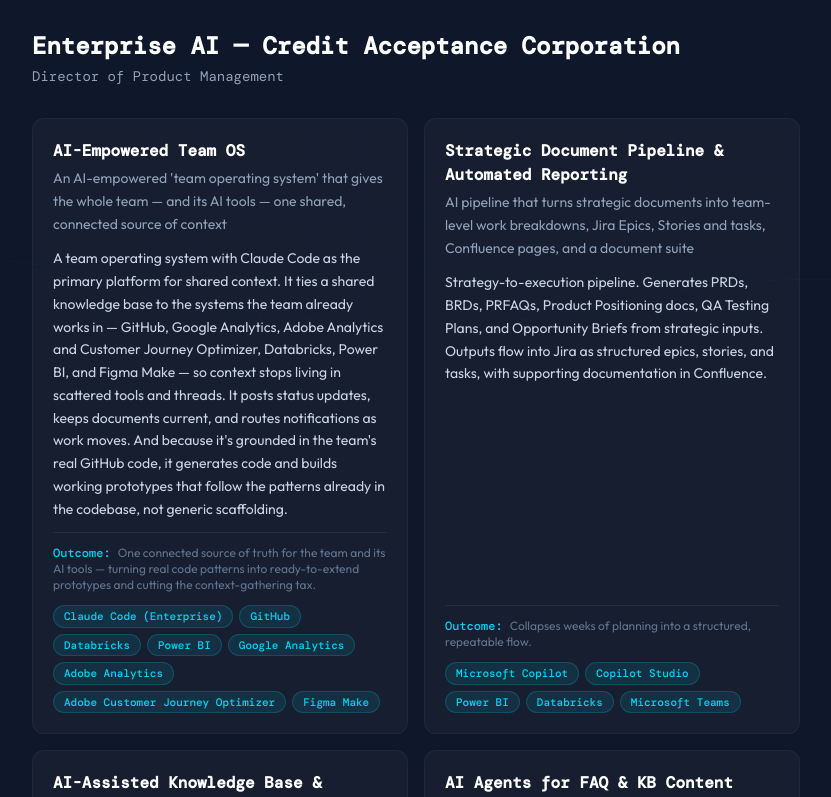
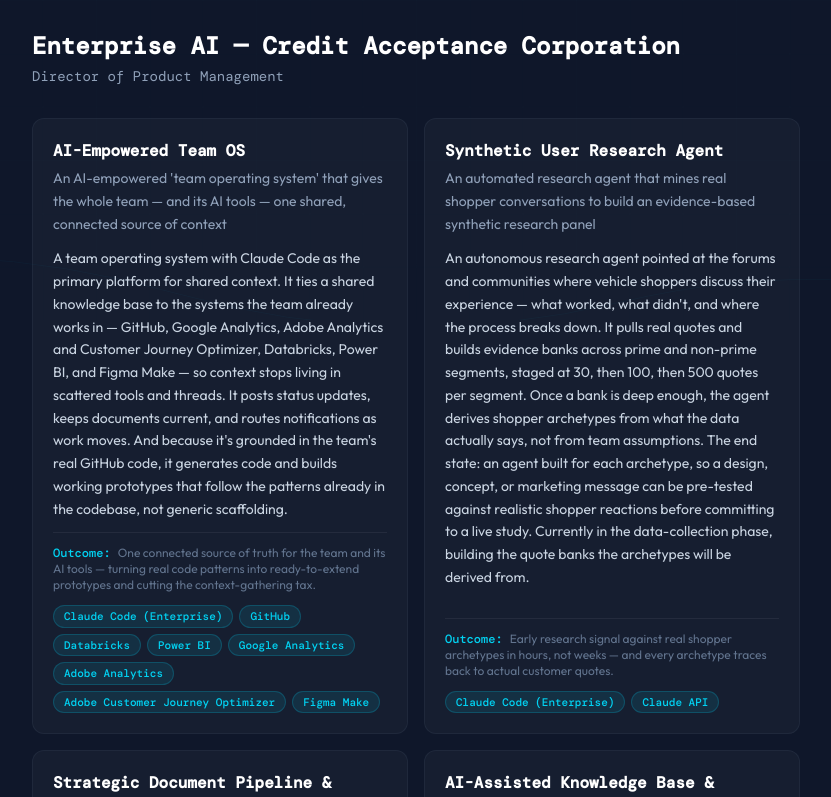
Before and after one commit to patrickclay/portfolio, a Next.js app: page / in a window 1280 px wide. Shown: the part 480-1277 px from the top of the page, without its empty margins (224-1055 px from the left). Built offline with nearby package versions, Linux system fonts and the light colour scheme.

Commit message:
Add Synthetic User Research Agent project to Enterprise AI section
Co-Authored-By: Claude Fable 5 <noreply@anthropic.com>

```diff
--- a/data/projects.ts
+++ b/data/projects.ts
@@ -47,6 +47,16 @@ export const enterpriseProjects: CardData[] = [
       "Adobe Customer Journey Optimizer",
       "Figma Make",
     ],
+  },
+  {
+    title: "Synthetic User Research Agent",
+    summary:
+      "An automated research agent that mines real shopper conversations to build an evidence-based synthetic research panel",
+    description:
+      "An autonomous research agent pointed at the forums and communities where vehicle shoppers discuss their experience — what worked, what didn't, and where the process breaks down. It pulls real quotes and builds evidence banks across prime and non-prime segments, staged at 30, then 100, then 500 quotes per segment. Once a bank is deep enough, the agent derives shopper archetypes from what the data actually says, not from team assumptions. The end state: an agent built for each archetype, so a design, concept, or marketing message can be pre-tested against realistic shopper reactions before committing to a live study. Currently in the data-collection phase, building the quote banks the archetypes will be derived from.",
+    outcome:
+      "Early research signal against real shopper archetypes in hours, not weeks — and every archetype traces back to actual customer quotes.",
+    techStack: ["Claude Code (Enterprise)", "Claude API"],
   },
   {
     title: "Strategic Document Pipeline & Automated Reporting",
```
